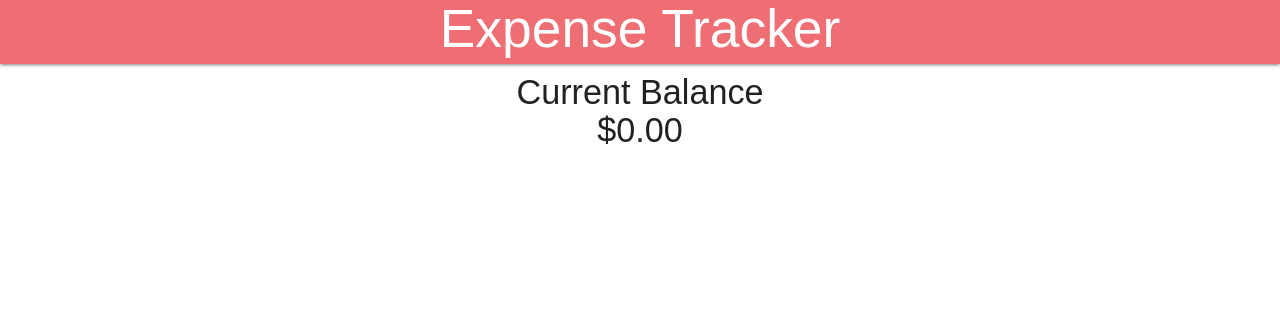
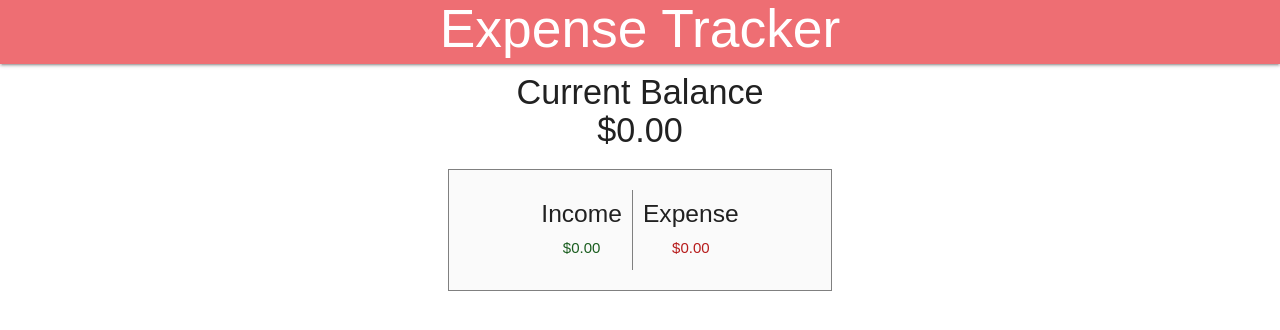
Before and after one commit to sohailshams/expense-tracker, a React (Create React App) app: page / in a window 1280 px wide. Shown: the top 330 px of the page. Built offline with nearby package versions, Linux system fonts and the light colour scheme.

Commit message:
Created AccountSummary component

```diff
--- a/src/App.css
+++ b/src/App.css
@@ -15,3 +15,28 @@ body {
   text-align: center;
   padding-top: 10px !important;
 }
+
+.account-summary {
+  background-color: #fafafa;
+  width: 30%;
+  padding: 20px !important;
+  display: flex;
+  justify-content: center;
+  align-items: center;
+  text-align: center;
+  margin: 20px auto !important;
+  border: solid 1px grey;
+}
+
+.income {
+  padding: 10px !important;
+  border-right: 1px solid gray;
+}
+
+.income-expense {
+  margin-top: 10px !important;
+}
+
+.expense {
+  padding: 10px !important;
+}
--- a/src/App.js
+++ b/src/App.js
@@ -1,6 +1,7 @@
 import './App.css';
 import Balance from './components/Balance';
 import Header from './components/Header';
+import AccountSummary from './components/AccountSummary';
 
 function App() {
   return (
@@ -8,6 +9,7 @@ function App() {
       <Header />
       <div className="container-fluid">
         <Balance />
+        <AccountSummary />
       </div>
     </div>
   );
--- a/src/components/AccountSummary.js
+++ b/src/components/AccountSummary.js
@@ -0,0 +1,19 @@
+import React from 'react';
+
+const AccountSummary = () => {
+  return (
+    <div className="account-summary">
+      <div className="income">
+        <h5>Income</h5>
+        <p className="income-expense green-text text-darken-4">$0.00</p>
+      </div>
+
+      <div className="expense">
+        <h5>Expense</h5>
+        <p className="income-expense red-text text-darken-4">$0.00</p>
+      </div>
+    </div>
+  );
+};
+
+export default AccountSummary;
```
Also changed, not shown: 1 other file (tests, documents, lock files or other folders).
